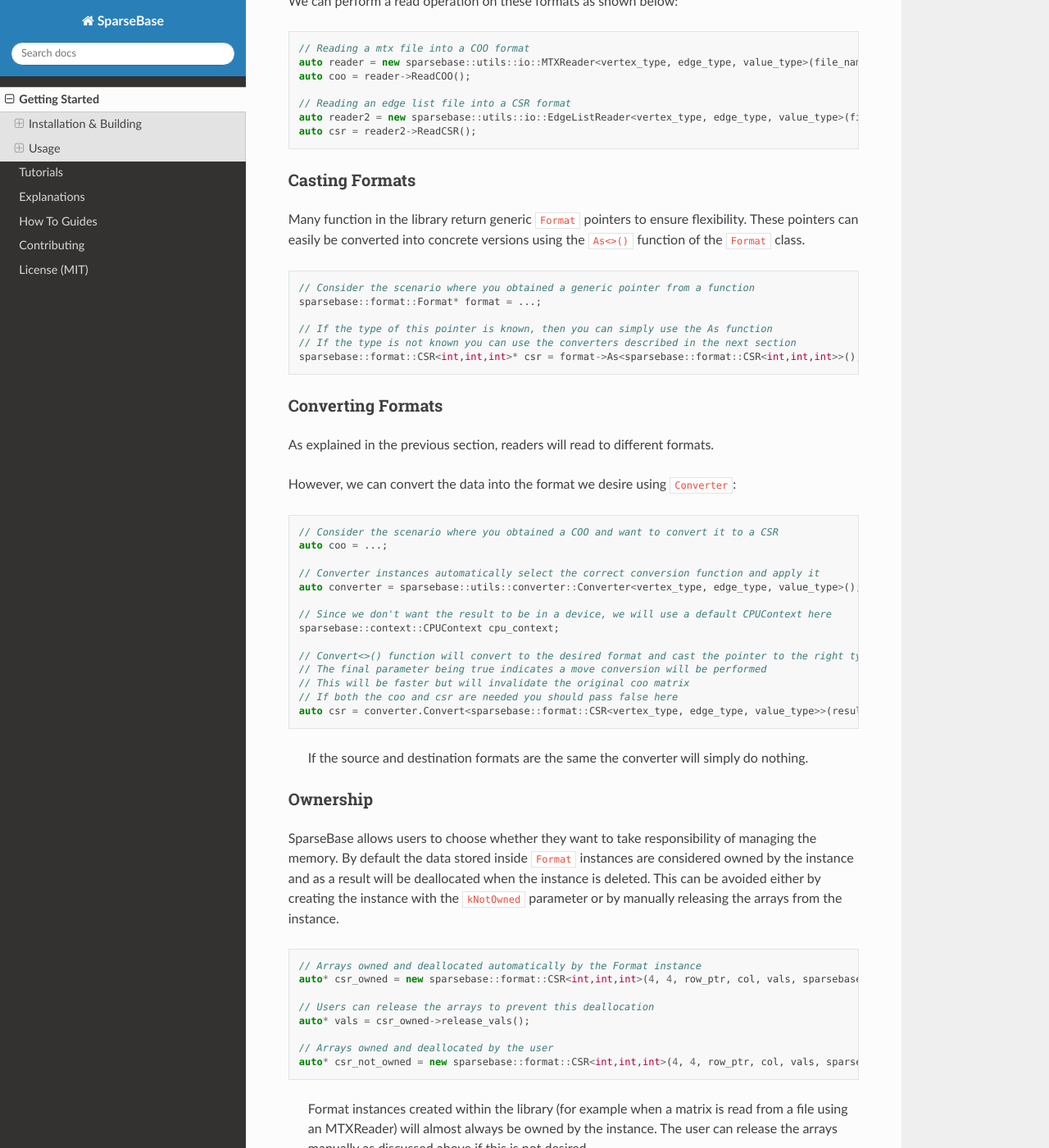
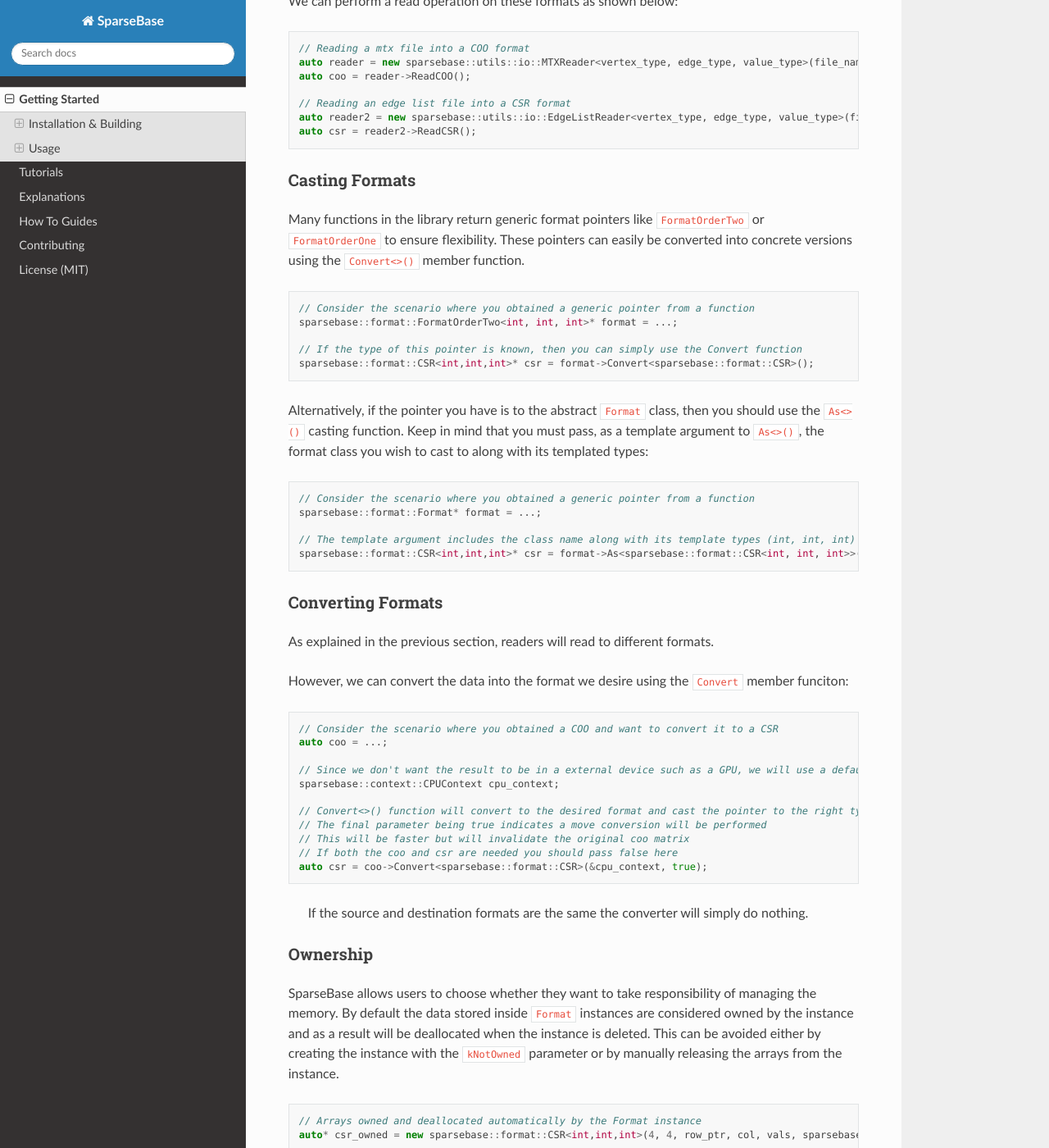
Before and after one commit to sparcityeu/SparseBase, a Sphinx documentation site: the page built from docs/pages/getting_started.md, in a window 1280 px wide and 1400 px high, scrolled down 5553 px. Shown: the whole window at 82% size. Built offline with Sphinx 7.4.7 and the Read the Docs theme 2.0.0, drawn with Linux system fonts in a browser that asks for light colours; pages that are not in the unit, such as notebooks, are missing from menus.

Commit message:
Getting started page uses Convert instead of As

````diff
--- a/docs/pages/getting_started.md
+++ b/docs/pages/getting_started.md
@@ -221,17 +221,25 @@
 
 ### Casting Formats
 
-Many function in the library return generic ``Format`` pointers to ensure flexibility.
-These pointers can easily be converted into concrete versions using the ``As<>()`` function of the
-``Format`` class.
+Many functions in the library return generic format pointers like ``FormatOrderTwo`` or ``FormatOrderOne`` to ensure flexibility. These pointers can easily be converted into concrete versions using the ``Convert<>()`` member function.
+
+```cpp
+// Consider the scenario where you obtained a generic pointer from a function
+sparsebase::format::FormatOrderTwo<int, int, int>* format = ...;
+
+// If the type of this pointer is known, then you can simply use the Convert function
+sparsebase::format::CSR<int,int,int>* csr = format->Convert<sparsebase::format::CSR>();
+
+```
+
+Alternatively, if the pointer you have is to the abstract ``Format`` class, then you should use the ``As<>()`` casting function. Keep in mind that you must pass, as a template argument to ``As<>()``, the format class you wish to cast to along with its templated types:
 
 ```cpp
 // Consider the scenario where you obtained a generic pointer from a function
 sparsebase::format::Format* format = ...;
 
-// If the type of this pointer is known, then you can simply use the As function
-// If the type is not known you can use the converters described in the next section
-sparsebase::format::CSR<int,int,int>* csr = format->As<sparsebase::format::CSR<int,int,int>>();
+// The template argument includes the class name along with its template types (int, int, int)
+sparsebase::format::CSR<int,int,int>* csr = format->As<sparsebase::format::CSR<int, int, int>>();
 
 ```
 
@@ -240,22 +248,19 @@
 
 As explained in the previous section, readers will read to different formats.
 
-However, we can convert the data into the format we desire using ``Converter``:
+However, we can convert the data into the format we desire using the ``Convert`` member funciton:
 ```cpp
 // Consider the scenario where you obtained a COO and want to convert it to a CSR
 auto coo = ...;
 
-// Converter instances automatically select the correct conversion function and apply it
-auto converter = sparsebase::utils::converter::Converter<vertex_type, edge_type, value_type>();
-
-// Since we don't want the result to be in a device, we will use a default CPUContext here
+// Since we don't want the result to be in a external device such as a GPU, we will use a default CPUContext here
 sparsebase::context::CPUContext cpu_context;
 
 // Convert<>() function will convert to the desired format and cast the pointer to the right type
 // The final parameter being true indicates a move conversion will be performed
 // This will be faster but will invalidate the original coo matrix
 // If both the coo and csr are needed you should pass false here
-auto csr = converter.Convert<sparsebase::format::CSR<vertex_type, edge_type, value_type>>(result, &cpu_context, true);
+auto csr = coo->Convert<sparsebase::format::CSR>(&cpu_context, true);
 
 ```
 
````
